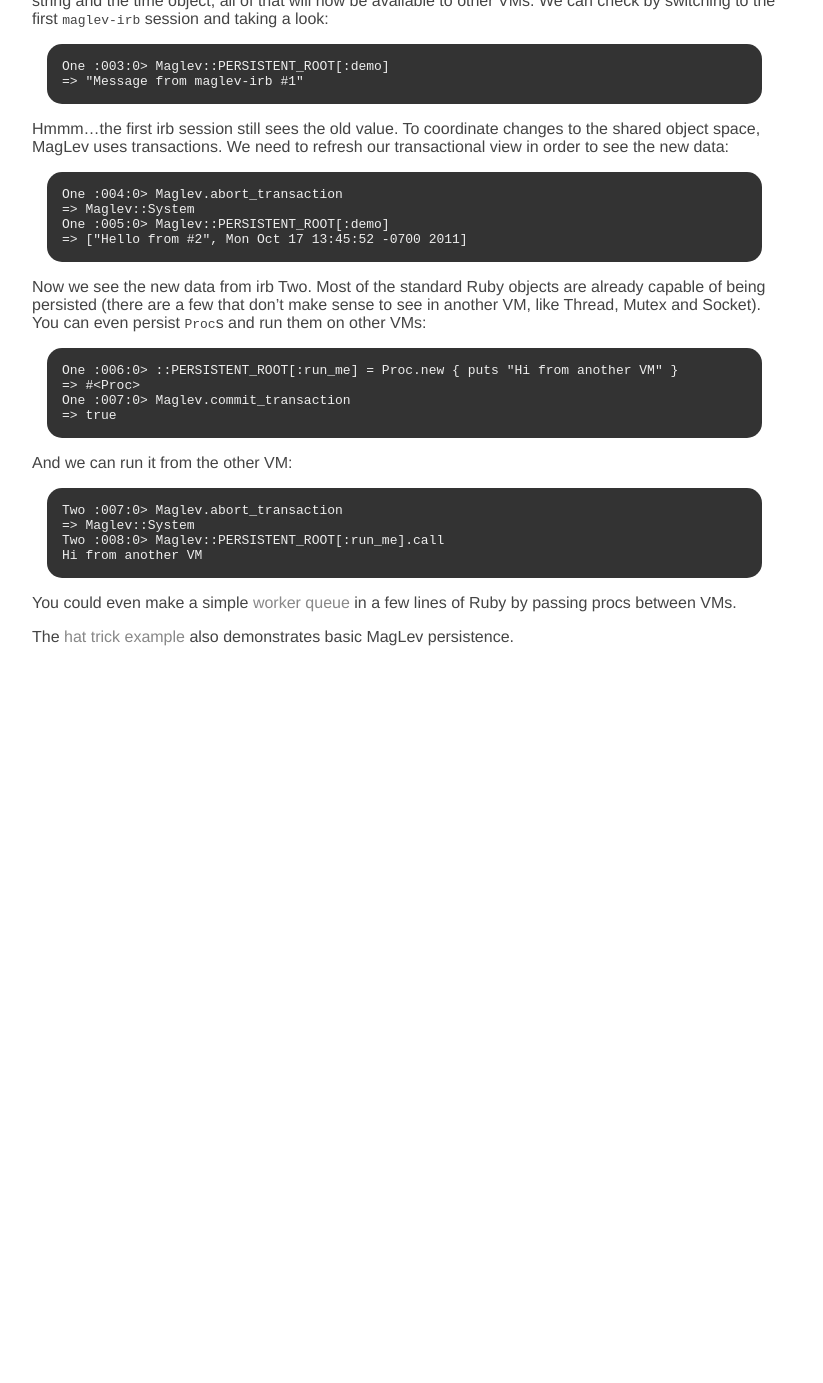
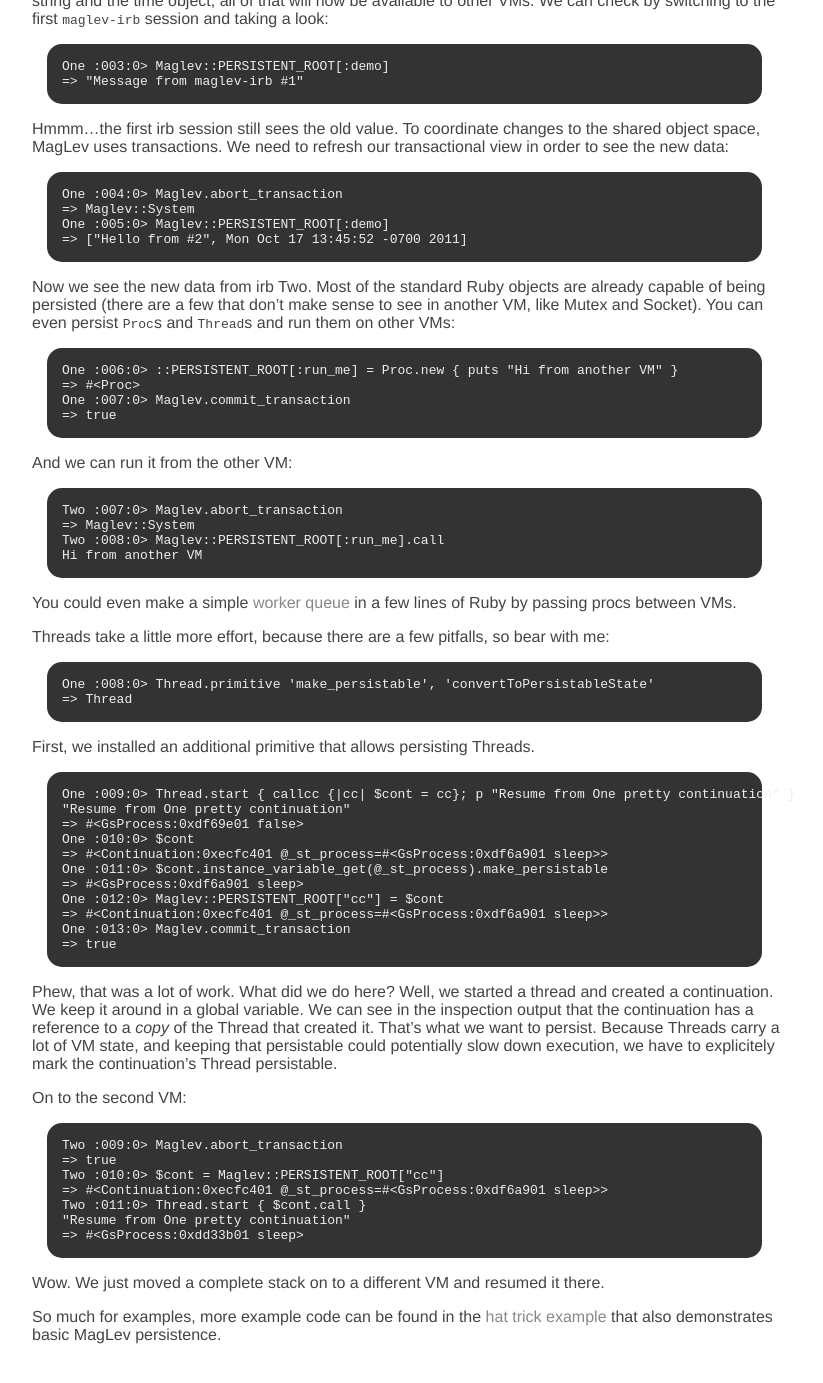
Before and after one commit to MagLev/maglev.github.com, a Jekyll site: the page built from docs/learn.markdown, in a window 1280 px wide and 1400 px high, scrolled down 1333 px. Shown: the top 1383 px of the window, without its empty margins (178-1001 px from the left). Built offline with Jekyll 4.4.1, drawn with Linux system fonts in a browser that asks for light colours; before the commit the page ends 2035 px from its top, so only the background shows below that.

Commit message:
Update documentation. You actually *can* persist Threads - if you go through continuations.

```diff
--- a/docs/learn.markdown
+++ b/docs/learn.markdown
@@ -81,8 +81,8 @@
 
 Now we see the new data from irb Two.   Most of the standard Ruby objects
 are already capable of being persisted (there are a few that don't make
-sense to see in another VM, like Thread, Mutex and Socket).  You can even
-persist `Proc`s and run them on other VMs:
+sense to see in another VM, like Mutex and Socket).  You can even
+persist `Proc`s and `Thread`s and run them on other VMs:
 
     One :006:0> ::PERSISTENT_ROOT[:run_me] = Proc.new { puts "Hi from another VM" }
     => #<Proc>
@@ -100,4 +100,45 @@
 queue](https://github.com/jc00ke/maglev-q) in a few lines of Ruby by
 passing procs between VMs.
 
-The [hat trick example](https://github.com/MagLev/maglev/tree/master/examples/persistence/hat_trick) also demonstrates basic MagLev persistence.
+Threads take a little more effort, because there are a few pitfalls,
+so bear with me:
+
+    One :008:0> Thread.primitive 'make_persistable', 'convertToPersistableState'
+    => Thread
+
+First, we installed an additional primitive that allows persisting Threads.
+
+    One :009:0> Thread.start { callcc {|cc| $cont = cc}; p "Resume from One pretty continuation" }
+    "Resume from One pretty continuation"
+    => #<GsProcess:0xdf69e01 false>
+    One :010:0> $cont
+    => #<Continuation:0xecfc401 @_st_process=#<GsProcess:0xdf6a901 sleep>>
+    One :011:0> $cont.instance_variable_get(@_st_process).make_persistable
+    => #<GsProcess:0xdf6a901 sleep>
+    One :012:0> Maglev::PERSISTENT_ROOT["cc"] = $cont
+    => #<Continuation:0xecfc401 @_st_process=#<GsProcess:0xdf6a901 sleep>>
+    One :013:0> Maglev.commit_transaction
+    => true
+
+Phew, that was a lot of work. What did we do here? Well, we started a thread and created a
+continuation. We keep it around in a global variable. We can see in the inspection output
+that the continuation has a reference to a _copy_ of the Thread that created it. That's what
+we want to persist. Because Threads carry a lot of VM state, and keeping that persistable
+could potentially slow down execution, we have to explicitely mark the continuation's Thread
+persistable.
+
+On to the second VM:
+
+    Two :009:0> Maglev.abort_transaction
+    => true
+    Two :010:0> $cont = Maglev::PERSISTENT_ROOT["cc"]
+    => #<Continuation:0xecfc401 @_st_process=#<GsProcess:0xdf6a901 sleep>>
+    Two :011:0> Thread.start { $cont.call }
+    "Resume from One pretty continuation"
+    => #<GsProcess:0xdd33b01 sleep>
+
+Wow. We just moved a complete stack on to a different VM and resumed it there.
+
+So much for examples, more example code can be found in the
+[hat trick example](https://github.com/MagLev/maglev/tree/master/examples/persistence/hat_trick)
+that also demonstrates basic MagLev persistence.
```
